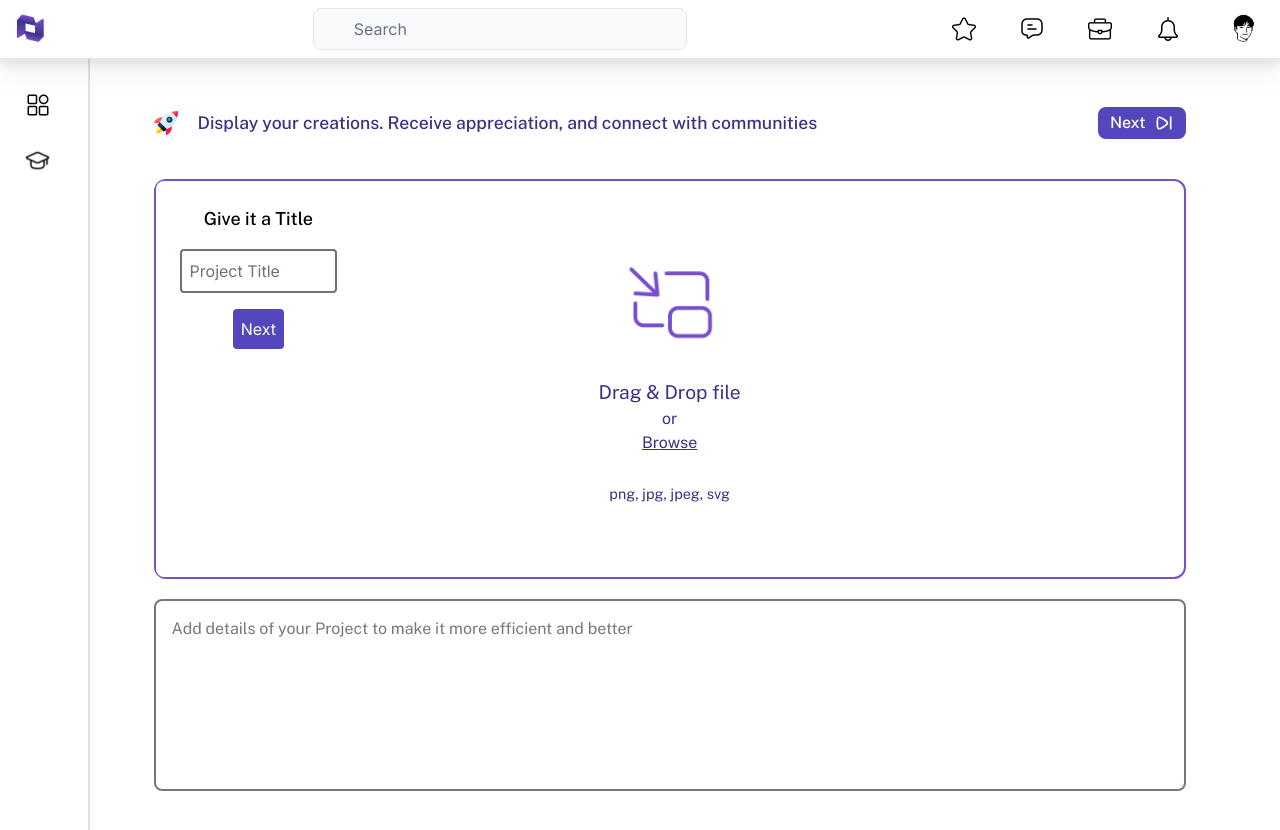
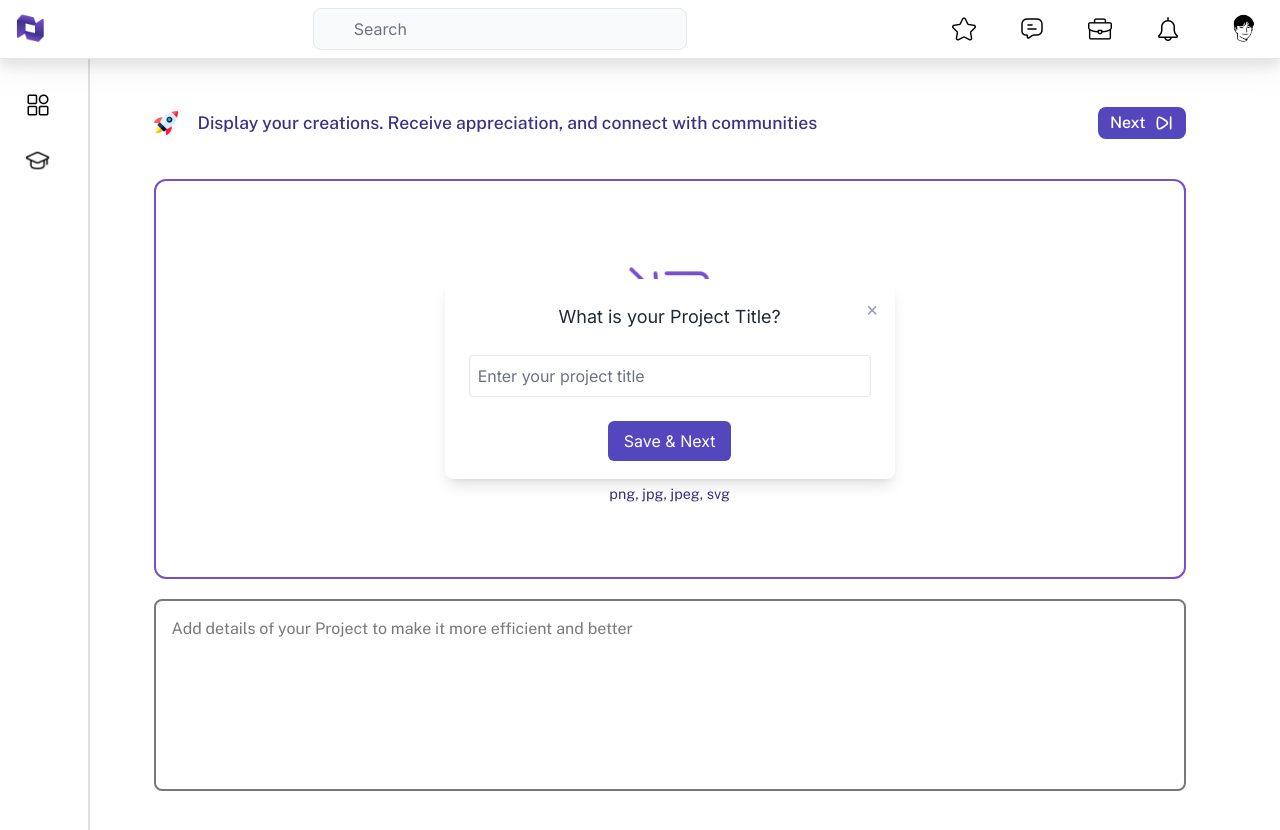
Before and after one commit to JATIN0926/invograde, a Next.js app: page /main-page/projects in a window 1280 px wide. Both pictures are taken after a click on the button "Next". Shown: the top 830 px of the page. Built offline with nearby package versions, Linux system fonts and the light colour scheme.

Commit message:
improved pop-up boxes in addProject

```diff
--- a/src/components/main-page/AddProject/AddProject.jsx
+++ b/src/components/main-page/AddProject/AddProject.jsx
@@ -1,5 +1,7 @@
 "use client";
 import Image from "next/image";
+import TitleSection from './TitleSection';
+import SkillsSection from './SkillsSection';
 import { useEffect, useRef, useState } from "react";
 import { useDispatch, useSelector } from "react-redux";
 import {
@@ -138,45 +140,19 @@ const AddProject = () => {
               </div>
             )}
    {currentStep === "title" && (
-              <div className="bg-white p-6 rounded-lg w-[20%] flex flex-col items-center absolute z-20 inset-0">
-                <h2 className="text-lg font-PublicSans-Medium mb-4">
-                  Give it a Title
-                </h2>
-                <input
-                  type="text"
-                  value={title}
-                  onChange={handleTitleChange}
-                  placeholder="Project Title"
-                  className="border-2 p-2 w-full rounded"
+  <TitleSection
+    title={title}
+    onTitleChange={handleTitleChange}
+    onNext={handleNext}
   />
-                <button
-                  onClick={handleNext}
-                  className="bg-[#5446BC] text-white p-2 mt-4 rounded"
-                >
-                  Next
-                </button>
-              </div>
 )}
 
 {currentStep === "skills" && (
-              <div className="bg-white p-6 rounded-lg w-[20rem] flex flex-col items-center">
-                <h2 className="text-lg font-PublicSans-Medium mb-4">
-                  Skills Used
-                </h2>
-                <input
-                  type="text"
-                  value={skills.join(", ")}
-                  onChange={handleSkillsChange}
-                  placeholder="Enter skills, comma-separated"
-                  className="border-2 p-2 w-full rounded"
+  <SkillsSection
+    skills={skills}
+    onSkillsChange={handleSkillsChange}
+    onNext={handleNext}
   />
-                <button
-                  onClick={handleNext}
-                  className="bg-[#5446BC] text-white p-2 mt-4 rounded"
-                >
-                  Next
-                </button>
-              </div>
 )}
 
             {currentStep === "domain" && (
--- /dev/null
+++ b/src/components/main-page/AddProject/SkillsSection.jsx
@@ -0,0 +1,90 @@
+
+import React, { useState } from 'react';
+
+const SkillsSection = ({ skills, onSkillsChange, onNext }) => {
+  const [newSkill, setNewSkill] = useState('');
+  const [addToResume, setAddToResume] = useState(false);
+
+  const handleAddSkill = (e) => {
+    if (e.key === 'Enter' && newSkill.trim()) {
+      const updatedSkills = [...skills, newSkill.trim()];
+      onSkillsChange({ target: { value: updatedSkills.join(',') } });
+      setNewSkill('');
+    }
+  };
+
+
+
+  const removeSkill = (skillToRemove) => {
+    const updatedSkills = skills.filter(skill => skill !== skillToRemove);
+    onSkillsChange({ target: { value: updatedSkills.join(',') } });
+
+  };
+
+  return (
+    <div className="absolute inset-0 bg-white rounded-lg shadow-lg w-[500px] min-h-[300px] top-1/2 left-1/2 transform -translate-x-1/2 -translate-y-1/2 z-50">
+      <div className="relative p-6">
+
+        <button
+          className="absolute right-4 top-4 text-gray-400 hover:text-gray-600 text-xl"
+          onClick={onNext}
+        >
+          ×
+        </button>
+
+        <div className="flex flex-col space-y-6">
+          <h2 className="text-lg text-center text-gray-800">
+            Mention all the skills you've used in your Project
+          </h2>
+
+          <input
+            type="text"
+            value={newSkill}
+            onChange={(e) => setNewSkill(e.target.value)}
+            onKeyPress={handleAddSkill}
+            placeholder="Type a skill and press Enter"
+            className="w-full border border-gray-200 p-2 rounded focus:outline-none focus:ring-2 focus:ring-purple-500"
+          />
+
+          <div className="grid grid-cols-2 gap-4">
+            {skills.map((skill, index) => (
+              <div
+                key={index}
+                className="flex items-center justify-between p-2 text-[#3A3084] font-PublicSans-Regular text-sm"
+              >
+                {skill}
+                <button
+                  onClick={() => removeSkill(skill)}
+                  className="ml-2 text-gray-400 hover:text-gray-600"
+                >
+                  ×
+                </button>
+              </div>
+            ))}
+          </div>
+
+          <div className="flex items-center space-x-2 pt-4">
+            <input
+              type="checkbox"
+              checked={addToResume}
+              onChange={(e) => setAddToResume(e.target.checked)}
+              className="w-4 h-4 text-[#5446BC] border-gray-300 rounded focus:ring-[#5446BC]"
+            />
+            <label className="text-sm text-gray-600">
+              Add these skills to my resume
+            </label>
+          </div>
+
+          <button
+            onClick={onNext}
+            className="bg-[#5446BC] text-white px-4 py-2 rounded-md hover:bg-[#4a3ea8] transition-colors self-end"
+          >
+            Save & Next
+          </button>
+        </div>
+      </div>
+    </div>
+  );
+};
+
+export default SkillsSection;
--- /dev/null
+++ b/src/components/main-page/AddProject/TitleSection.jsx
@@ -0,0 +1,40 @@
+
+// TitleSection.js
+import React from 'react';
+
+const TitleSection = ({ title, onTitleChange, onNext }) => {
+  return (
+    <div className="absolute inset-0 bg-white rounded-lg shadow-lg w-[450px] h-[200px] top-1/2 left-1/2 transform -translate-x-1/2 -translate-y-1/2 z-50">
+      <div className="relative p-6">
+        {/* Close button */}
+        <button
+          className="absolute right-4 top-4 text-gray-400 hover:text-gray-600 text-xl"
+          onClick={onNext}
+        >
+          ×
+        </button>
+
+        <div className="flex flex-col items-center space-y-6">
+          <h2 className="text-lg text-gray-800">
+            What is your Project Title?
+          </h2>
+          <input
+            type="text"
+            value={title}
+            onChange={(e) => onTitleChange(e)}
+            placeholder="Enter your project title"
+            className="w-full border border-gray-200 p-2 rounded focus:outline-none focus:ring-2 focus:ring-purple-500"
+          />
+          <button
+            onClick={onNext}
+            className="bg-[#5446BC] text-white px-4 py-2 rounded-md hover:bg-[#4a3ea8] transition-colors"
+          >
+            Save & Next
+          </button>
+        </div>
+      </div>
+    </div>
+  );
+};
+
+export default TitleSection;
```
Lines whose indentation alone changed are shown as unchanged.
